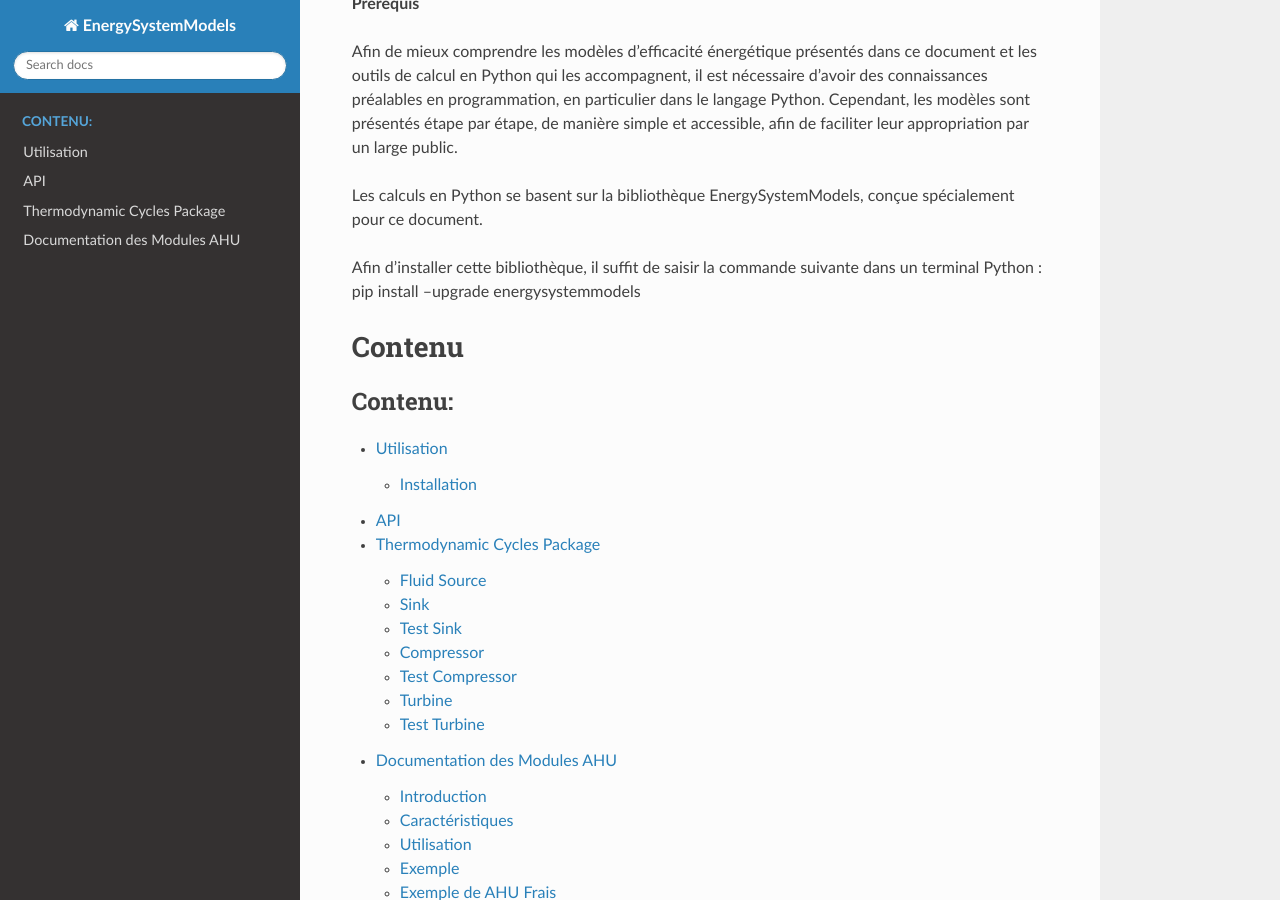
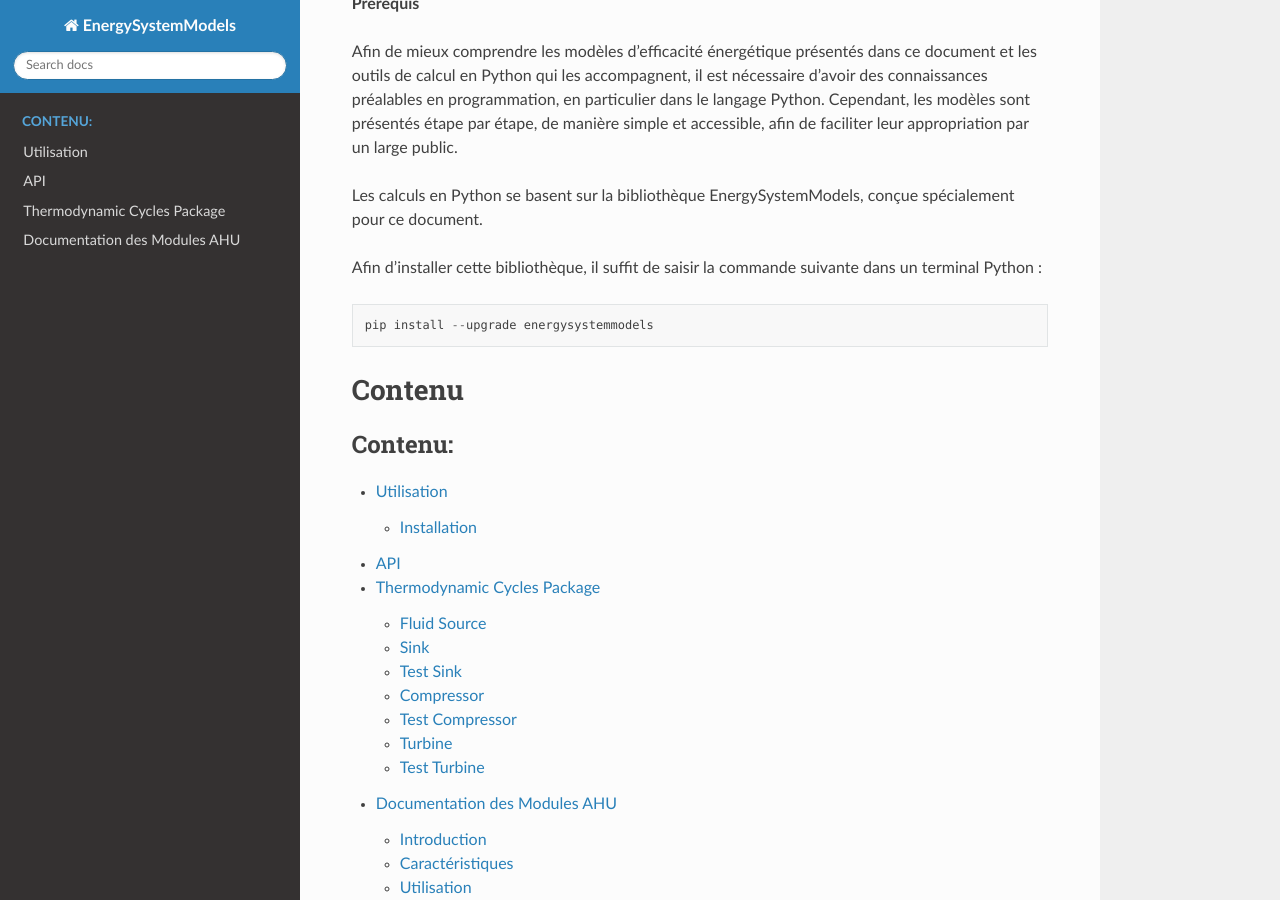
Before and after one commit to ZoheirHADID/EnergySystemModels-fr, a Sphinx documentation site: the page built from docs/source/index.rst, in a window 1280 px wide and 900 px high, scrolled down 395 px. Built offline with Sphinx 7.4.7 and the Read the Docs theme 3.1.0, drawn with Linux system fonts in a browser that asks for light colours; pages that are not in the unit, such as notebooks, are missing from menus.

Commit message:
turpe_calculation

```diff
--- a/docs/source/index.rst
+++ b/docs/source/index.rst
@@ -12,7 +12,11 @@ Afin de mieux comprendre les modèles d’efficacité énergétique présentés
 
 Les calculs en Python se basent sur la bibliothèque EnergySystemModels, conçue spécialement pour ce document.
 
-Afin d’installer cette bibliothèque, il suffit de saisir la commande suivante dans un terminal Python : pip install --upgrade energysystemmodels
+Afin d’installer cette bibliothèque, il suffit de saisir la commande suivante dans un terminal Python :
+
+.. code-block:: python
+
+   pip install --upgrade energysystemmodels
 
 Contenu
 -------
```
